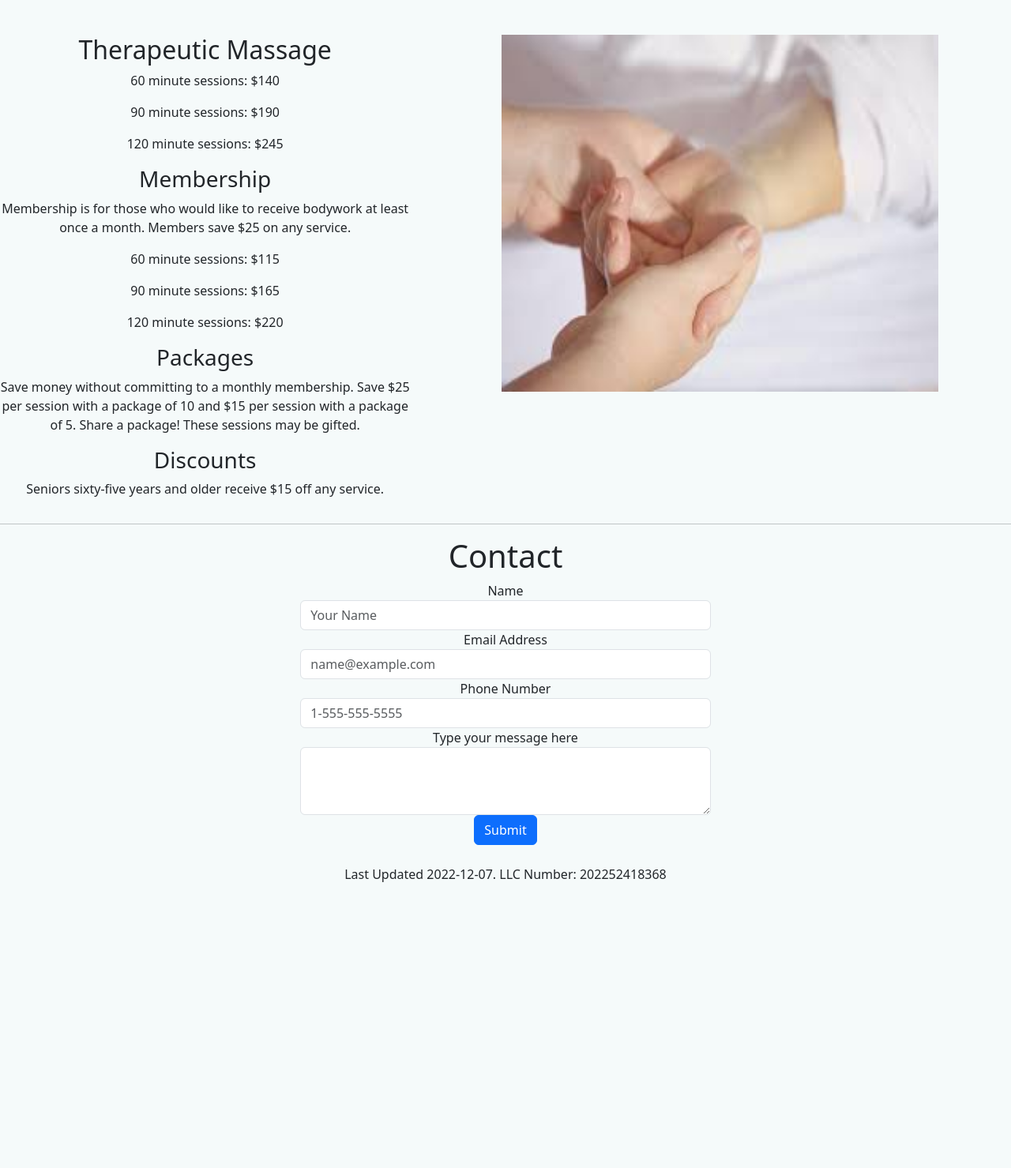
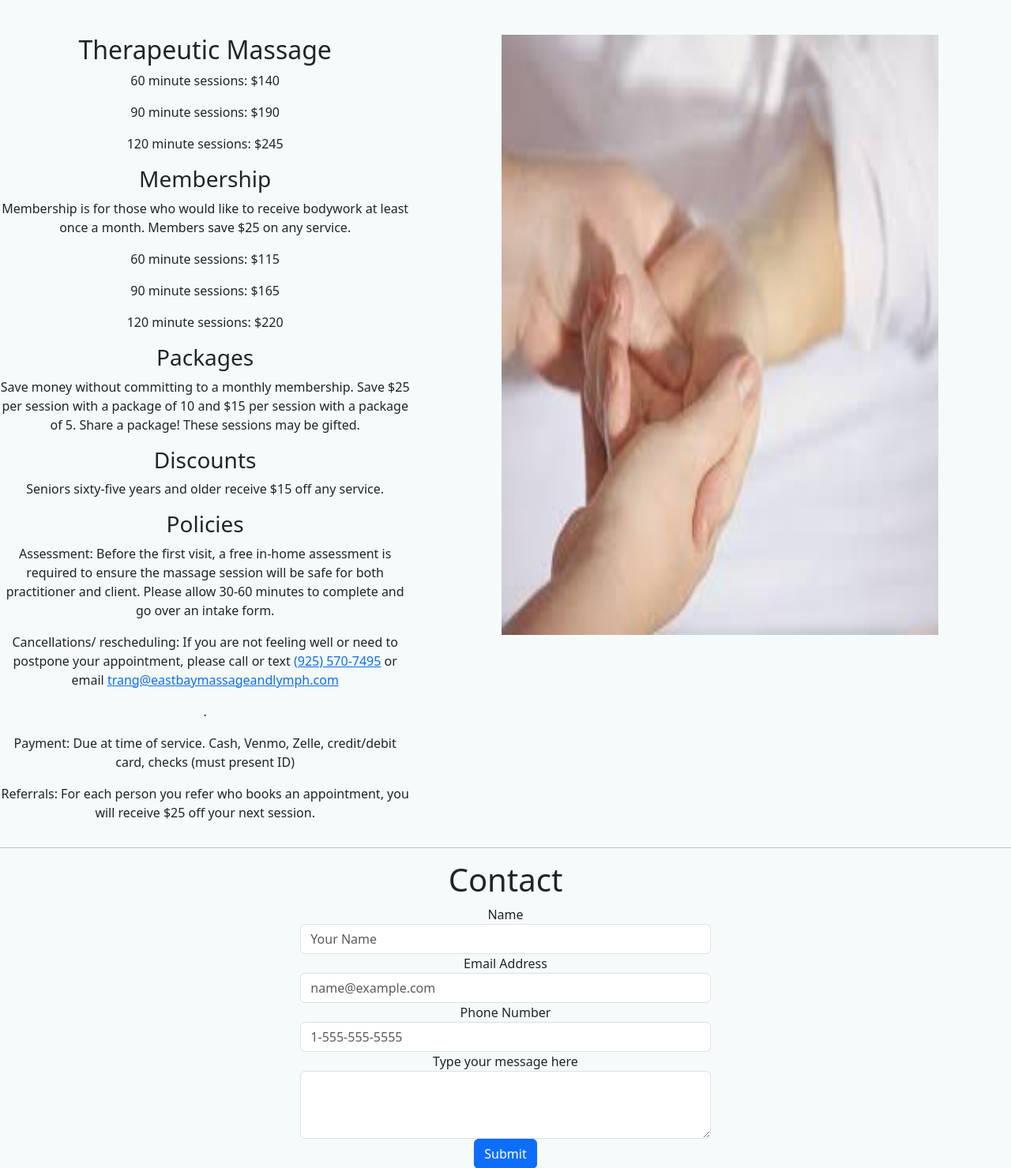
Before and after one commit to tnoff/eastbay, a Django app: page /prices/ in a window 1280 px wide. Shown: the part 56-1535 px from the top of the page at 79% size. Before the commit the page ends 1173 px from the top, so only its background shows below. Run offline with Django 4.2, Linux system fonts and the light colour scheme; some libraries are stand-ins or nearby versions.

Commit message:
added policies

```diff
--- a/templates/prices.html
+++ b/templates/prices.html
@@ -31,6 +31,11 @@
             <p>Save money without committing to a monthly membership. Save $25 per session with a package of 10 and $15 per session with a package of 5. Share a package! These sessions may be gifted.</p>
             <h3>Discounts</h3>
             <p>Seniors sixty-five years and older receive $15 off any service.</p>
+            <h3>Policies</h3>
+            <p>Assessment: Before the first visit, a free in-home assessment is required to ensure the massage session will be safe for both practitioner and client. Please allow 30-60 minutes to complete and go over an intake form.</p>
+            <p>Cancellations/ rescheduling: If you are not feeling well or need to postpone your appointment, please call or text <a href="tel:+1{{contact_number_no_space}}">{{contact_number}}</a> or email <a href = "mailto: {{contact_email}}">{{contact_email}}</a></p>.</p>
+            <p>Payment: Due at time of service. Cash, Venmo, Zelle, credit/debit card, checks (must present ID)</p>
+            <p>Referrals: For each person you refer who books an appointment, you will receive $25 off your next session.</p>
         </div>
         <div class="col-md-7">
             <img src="{% static 'images/range.png' %}" width="75%" height="75%">
```
